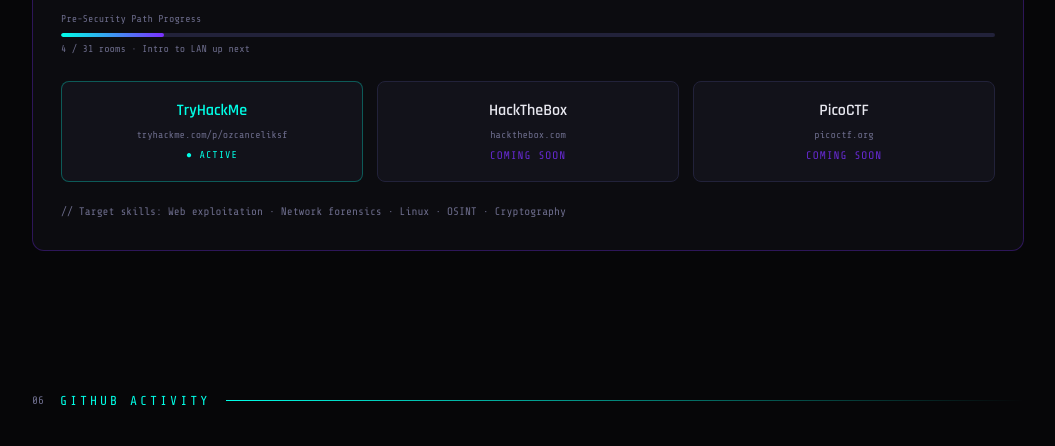
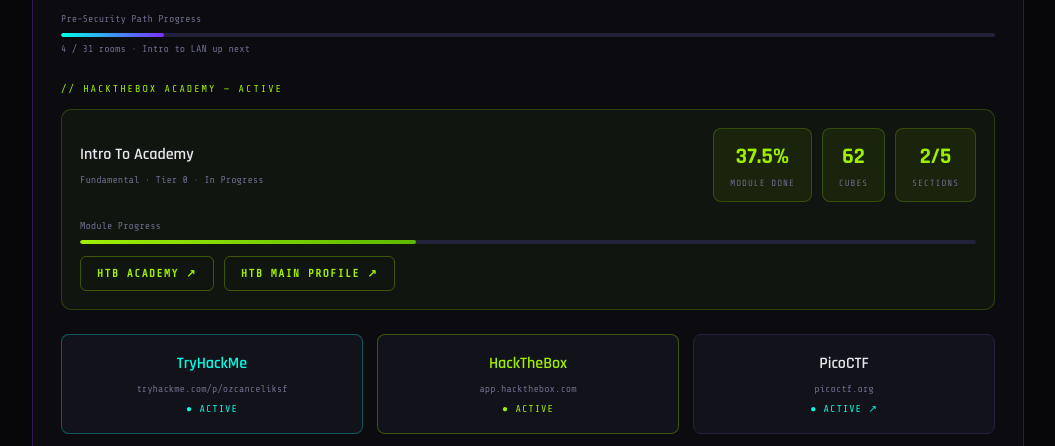
Before and after one commit to ozcanceliksf/ozcanceliksf.github.io, a plain HTML site: page index.html in a window 1280 px wide. Shown: the part 3863-4309 px from the top of the page, without its empty margins (112-1167 px from the left). Drawn offline with nearby package versions, Linux system fonts and the light colour scheme.

Commit message:
Update index.html

```diff
--- a/index.html
+++ b/index.html
@@ -1159,24 +1159,60 @@
         </div>
       </div>
 
+      <!-- HTB Academy Card -->
+      <div style="margin-bottom:24px;">
+        <div style="font-family:var(--mono);font-size:10px;color:#9fef00;letter-spacing:2px;margin-bottom:12px;">// HACKTHEBOX ACADEMY — ACTIVE</div>
+        <div style="background:rgba(159,239,0,0.04);border:1px solid rgba(159,239,0,0.2);border-radius:10px;padding:18px;">
+          <div style="display:flex;flex-wrap:wrap;gap:16px;align-items:center;margin-bottom:16px;">
+            <div style="flex:1;min-width:180px;">
+              <div style="font-family:var(--display);font-size:16px;font-weight:600;color:#e8e8f0;margin-bottom:4px;">Intro To Academy</div>
+              <div style="font-family:var(--mono);font-size:10px;color:var(--muted);">Fundamental · Tier 0 · In Progress</div>
+            </div>
+            <div style="display:flex;gap:10px;flex-wrap:wrap;">
+              <div style="background:rgba(159,239,0,0.07);border:1px solid rgba(159,239,0,0.2);border-radius:8px;padding:10px 16px;text-align:center;">
+                <div style="font-family:var(--display);font-size:1.4rem;font-weight:700;color:#9fef00;">37.5%</div>
+                <div style="font-family:var(--mono);font-size:9px;color:var(--muted);letter-spacing:1px;margin-top:2px;">MODULE DONE</div>
+              </div>
+              <div style="background:rgba(159,239,0,0.07);border:1px solid rgba(159,239,0,0.2);border-radius:8px;padding:10px 16px;text-align:center;">
+                <div style="font-family:var(--display);font-size:1.4rem;font-weight:700;color:#9fef00;">62</div>
+                <div style="font-family:var(--mono);font-size:9px;color:var(--muted);letter-spacing:1px;margin-top:2px;">CUBES</div>
+              </div>
+              <div style="background:rgba(159,239,0,0.07);border:1px solid rgba(159,239,0,0.2);border-radius:8px;padding:10px 16px;text-align:center;">
+                <div style="font-family:var(--display);font-size:1.4rem;font-weight:700;color:#9fef00;">2/5</div>
+                <div style="font-family:var(--mono);font-size:9px;color:var(--muted);letter-spacing:1px;margin-top:2px;">SECTIONS</div>
+              </div>
+            </div>
+          </div>
+          <div style="font-family:var(--mono);font-size:10px;color:var(--muted);margin-bottom:6px;">Module Progress</div>
+          <div style="background:var(--border2);border-radius:2px;height:4px;overflow:hidden;margin-bottom:12px;">
+            <div style="width:37.5%;height:100%;background:linear-gradient(90deg,#9fef00,#5cb800);border-radius:2px;"></div>
+          </div>
+          <div style="display:flex;gap:10px;flex-wrap:wrap;">
+            <a href="https://academy.hackthebox.com" target="_blank" class="btn btn-ghost" style="font-size:11px;padding:8px 16px;border-color:rgba(159,239,0,0.3);color:#9fef00;">HTB ACADEMY ↗</a>
+            <a href="https://app.hackthebox.com/profile/ozcanceliksf" target="_blank" class="btn btn-ghost" style="font-size:11px;padding:8px 16px;border-color:rgba(159,239,0,0.3);color:#9fef00;">HTB MAIN PROFILE ↗</a>
+          </div>
+        </div>
+      </div>
+
+      <!-- Platform pills -->
       <div class="ctf-platforms">
         <div class="ctf-platform" style="border-color:rgba(0,255,231,0.3);">
           <div class="ctf-platform-name" style="color:var(--neon);">TryHackMe</div>
           <div class="ctf-platform-sub">tryhackme.com/p/ozcanceliksf</div>
           <div style="font-family:var(--mono);font-size:10px;color:var(--neon);margin-top:4px;letter-spacing:1px;">● ACTIVE</div>
         </div>
-        <div class="ctf-platform">
-          <div class="ctf-platform-name">HackTheBox</div>
-          <div class="ctf-platform-sub">hackthebox.com</div>
-          <div class="ctf-coming">COMING SOON</div>
+        <div class="ctf-platform" style="border-color:rgba(159,239,0,0.3);">
+          <div class="ctf-platform-name" style="color:#9fef00;">HackTheBox</div>
+          <div class="ctf-platform-sub">app.hackthebox.com</div>
+          <div style="font-family:var(--mono);font-size:10px;color:#9fef00;margin-top:4px;letter-spacing:1px;">● ACTIVE</div>
         </div>
         <div class="ctf-platform">
           <div class="ctf-platform-name">PicoCTF</div>
           <div class="ctf-platform-sub">picoctf.org</div>
-          <div class="ctf-coming">COMING SOON</div>
+          <a href="https://play.picoctf.org/users/ozcanceliksf" target="_blank" style="font-family:var(--mono);font-size:10px;color:var(--neon);margin-top:4px;letter-spacing:1px;text-decoration:none;display:block;">● ACTIVE ↗</a>
         </div>
       </div>
-      <div style="font-family:var(--mono);font-size:11px;color:var(--muted);line-height:1.8;">
+      <div style="font-family:var(--mono);font-size:11px;color:var(--muted);line-height:1.8;margin-top:16px;">
         // Target skills: Web exploitation · Network forensics · Linux · OSINT · Cryptography
       </div>
     </div>
@@ -1315,8 +1351,8 @@
       <div class="contact-info reveal">
         <div class="contact-label">// EMAIL</div>
         <div class="contact-val">
-          <a href="/cdn-cgi/l/email-protection#85eaffe6e4ebabe6e0e9eceec5e2eaabf6e3e6eae9e9e0e2e0abe0e1f0"><span class="__cf_email__" data-cfemail="c2adb8a1a3aceca1a7aeaba982a5adecb1a4a1adaeaea7a5a7eca7a6b7">[email&#160;protected]</span></a><br>
-          <a href="/cdn-cgi/l/email-protection#741b0e17151a341743465a1b0613"><span class="__cf_email__" data-cfemail="f29d8891939cb291c5c0dc9d8095">[email&#160;protected]</span></a>
+          <a href="mailto:ozcan.celik@go.sfcollege.edu">ozcan.celik@go.sfcollege.edu</a><br>
+          <a href="mailto:ozcan@c72.org">ozcan@c72.org</a>
         </div>
         <div class="contact-label">// LOCATION</div>
         <div class="contact-val">Gainesville, FL — CPT Eligible</div>
@@ -1325,7 +1361,7 @@
           <a href="https://www.linkedin.com/in/ozcanceliksf" target="_blank">LinkedIn ↗</a> &nbsp;·&nbsp;
           <a href="https://github.com/ozcanceliksf" target="_blank">GitHub ↗</a>
         </div>
-        <a href="/cdn-cgi/l/email-protection#deb1a4bdbfb0f0bdbbb2b7b59eb9b1f0adb8bdb1b2b2bbb9bbf0bbbaab" class="btn btn-neon" style="margin-top:8px;">SEND MESSAGE</a>
+        <a href="mailto:ozcan.celik@go.sfcollege.edu" class="btn btn-neon" style="margin-top:8px;">SEND MESSAGE</a>
       </div>
       <div class="contact-cta reveal">
         <div class="cta-title">Open to <span>IT Support</span> &<br><span>Cybersecurity</span> Internships</div>
```
